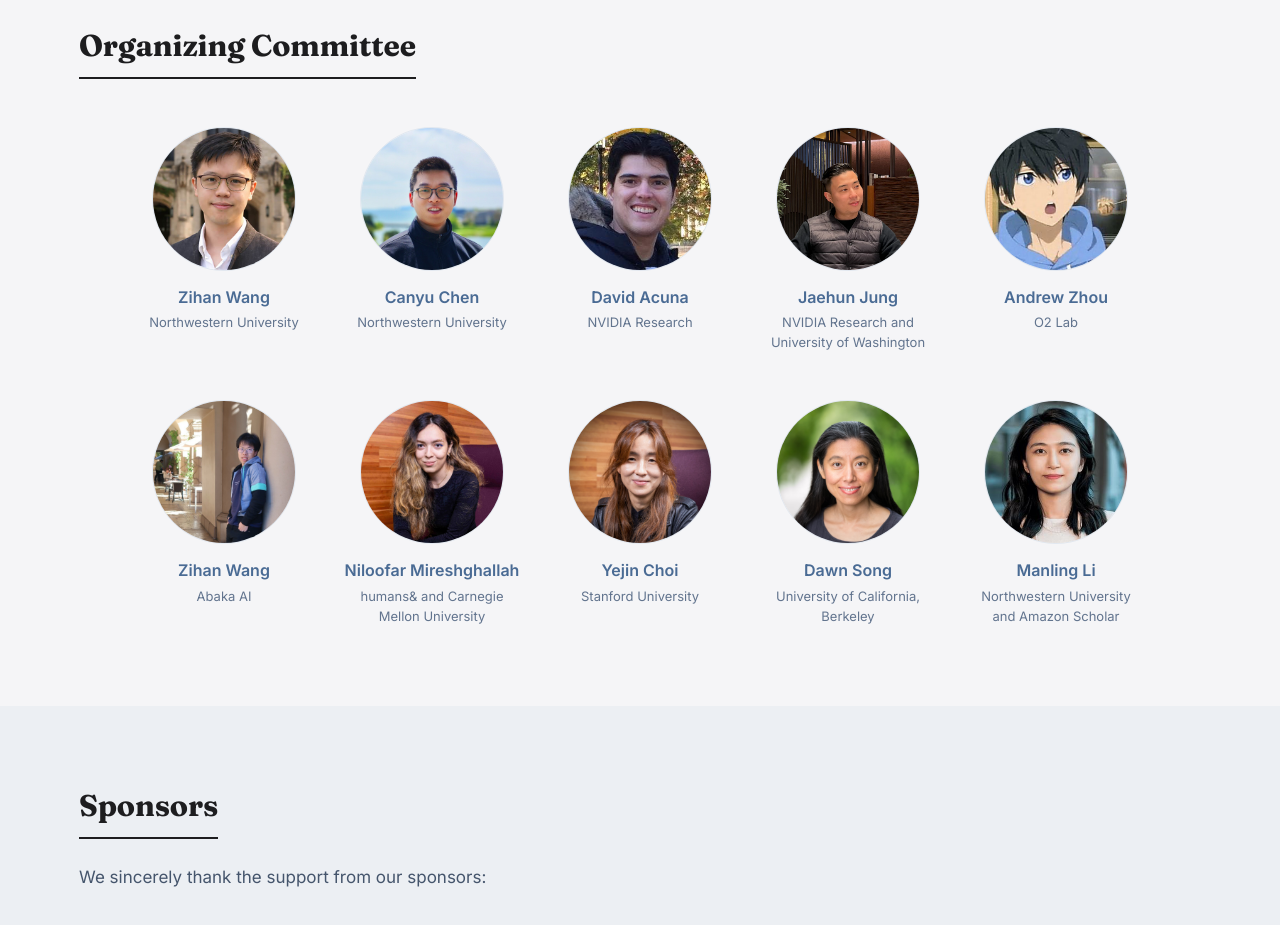
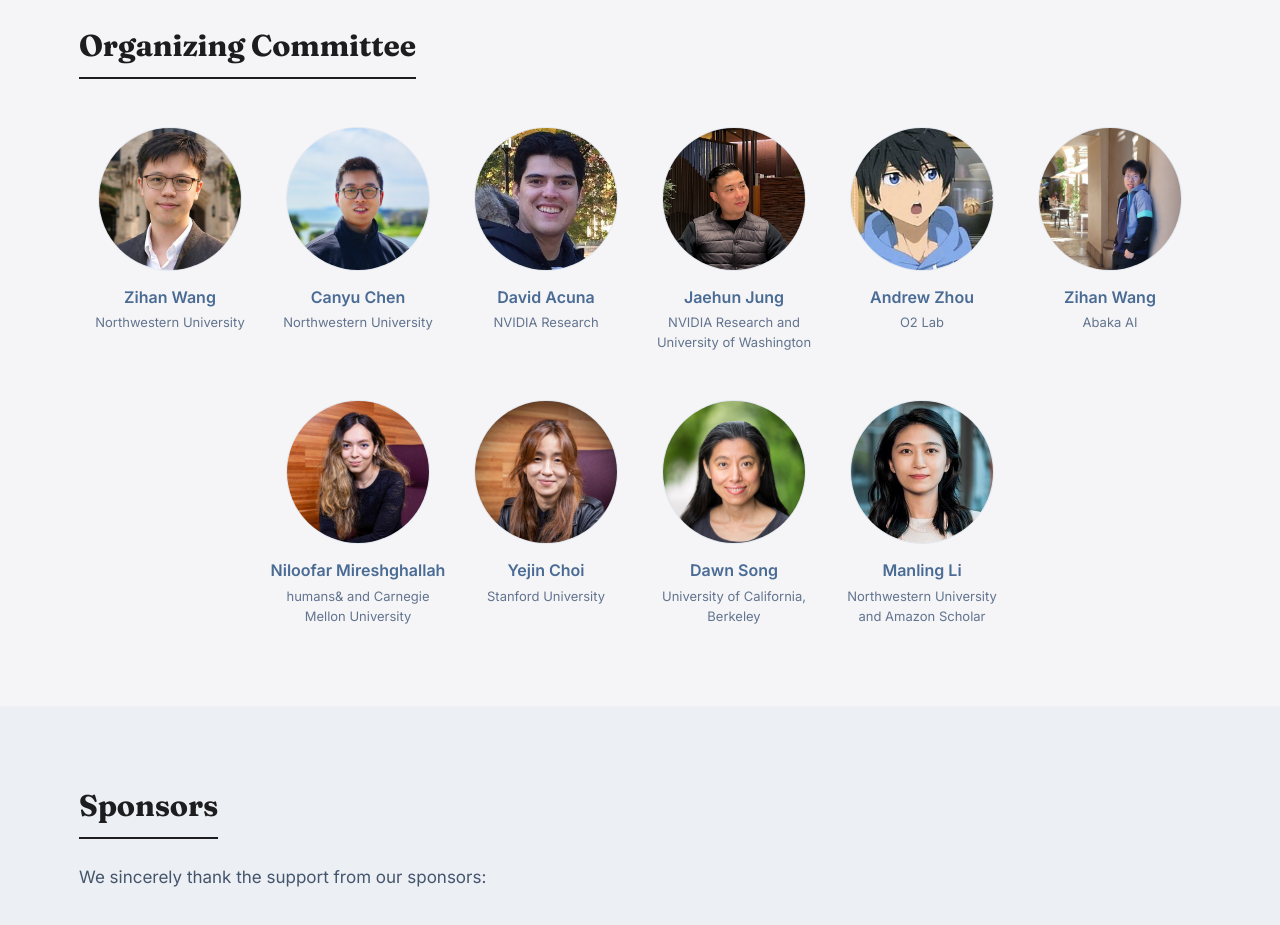
Before and after one commit to FAGEN-workshop/fagen-workshop.github.io, a Next.js app: page / in a window 1280 px wide. Shown: the part 5520-6445 px from the top of the page. Built offline with nearby package versions, Linux system fonts and the light colour scheme.

Commit message:
Fit organizer row on desktop

```diff
--- a/src/app/page.tsx
+++ b/src/app/page.tsx
@@ -247,7 +247,7 @@ export default function Home() {
         <section id="organizers" className="scroll-mt-24 bg-[#f5f5f7] py-20">
           <div className="mx-auto max-w-[1154px] px-4">
             <SectionTitle>Organizing Committee</SectionTitle>
-            <div className="mt-12 flex flex-wrap justify-center gap-x-8 gap-y-12">
+            <div className="mt-12 flex flex-wrap justify-center gap-x-3 gap-y-12">
               {organizers.map((organizer) => (
                 <AvatarCard
                   key={`${organizer.name}-${organizer.imageUrl ?? organizer.profileUrl ?? organizer.affiliation}`}
```
